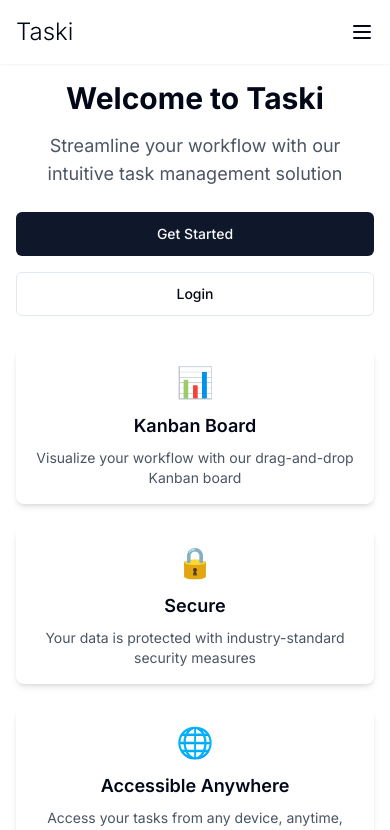
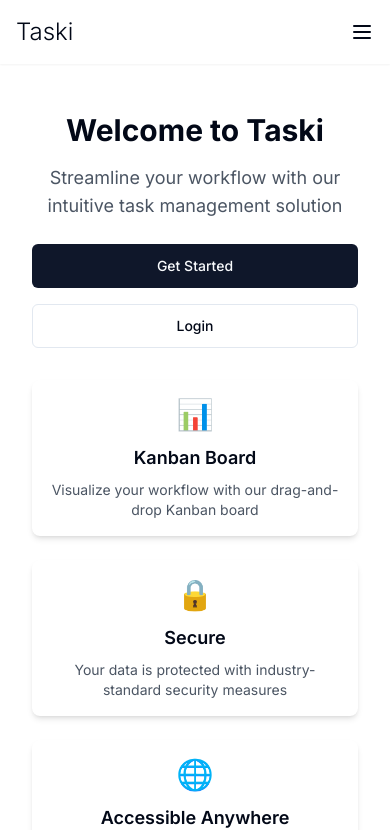
Before and after one commit to kishanhitk/taski, a Next.js app in the folder website/: page / in a window 390 px wide. Shown: the top 830 px of the page. Built offline with nearby package versions, Linux system fonts and the light colour scheme; no server answers.

Commit message:
feat(fe): improve padding

```diff
--- a/website/src/app/HomePage.tsx
+++ b/website/src/app/HomePage.tsx
@@ -5,7 +5,7 @@
 
 export default function Home() {
   return (
-    <main className="flex min-h-screen flex-col items-center justify-center p-4 sm:p-8 md:p-16 lg:p-24">
+    <main className="flex min-h-screen flex-col items-center justify-center container pt-12 md:pt-0 ">
       <motion.div
         initial={{ opacity: 0, y: 20 }}
         animate={{ opacity: 1, y: 0 }}
```
